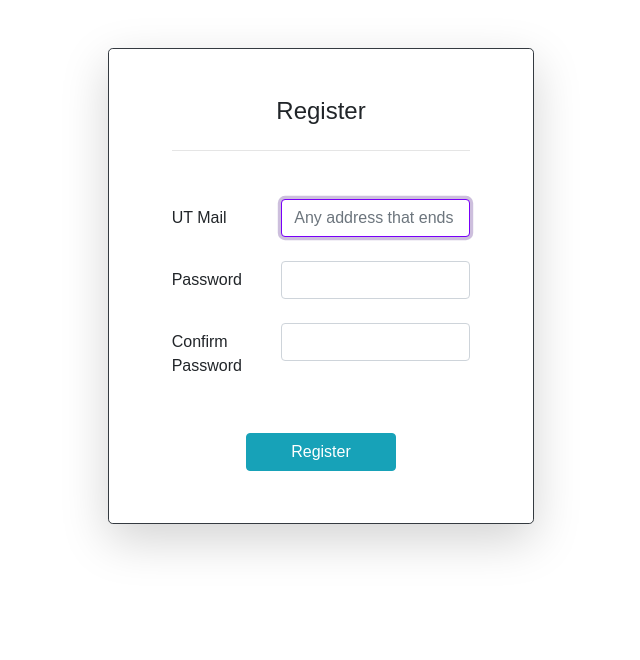
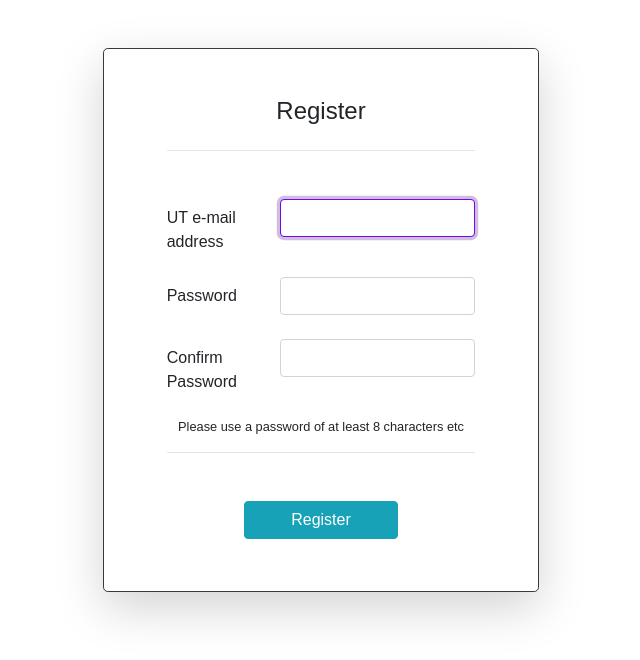
Before and after one commit to utwente-db/DAB, a Django app: page /register/ in a window 1280 px wide. Shown: the top 660 px of the page, without its empty margins (319-959 px from the left). Run offline with Django 3.2, Linux system fonts and the light colour scheme; some libraries are stand-ins or nearby versions.

Commit message:
fixed div spacing

```diff
--- a/designapp1/forms.py
+++ b/designapp1/forms.py
@@ -10,7 +10,6 @@ class RegisterForm(forms.Form):
                 # 'placeholder': 'your.name@student.utwente.nl'
                 'id': 'register-email-field',
                 'autofocus': 'True',
-                'placeholder': 'Any address that ends with utwente.nl'
             }
         ), required=True, label='email', max_length=256
     )
--- a/designapp1/templates/register.html
+++ b/designapp1/templates/register.html
@@ -9,37 +9,40 @@
 {% endblock %}
 
 {% block content %}
-    <div class="mt-5 col-10 col-sm-6 col-lg-4 center-block
+        <div class="row">
+            <div class="mt-5 col-10 col-md-7 col-xl-4 center-block
     container border border-dark rounded-lg shadow-lg bg-white">
                 <!-- Register Form -->
                 <div class="p-5"> {# actual content #}
                     <p class="text-center h4 mb-4">Register</p>
                     <hr/>
                     <div class="mt-5 form-group row">
-                <label for="email" class="col-md-4 col-form-label center-block">UT Mail</label>
-                <div class="col-8">
+                        <label for="email" class="col-12 col-md-4 col-form-label">UT e-mail address</label>
+                        <div class="col-12 col-md-8">
                             {{ form.mail }}
                             <div class="invalid-feedback"></div>
                         </div>
 
                     </div>
                     <div class="form-group row">
-                <label for="password" class="col-4 col-form-label">Password</label>
-                <div class="col-8">
+                        <label for="password" class="col-12 col-md-4 col-form-label">Password</label>
+                        <div class="col-12 col-md-8">
                             {{ form.password }}
                             <div class="invalid-feedback"></div>
                         </div>
                     </div>
                     <div class="form-group row">
-                <label for="passwordConfirm" class="col-4 col-form-label">Confirm Password</label>
-                <div class="col-8">
+                        <label for="passwordConfirm" class="col-12 col-md-4 col-form-label">Confirm Password</label>
+                        <div class="col-12 col-md-8">
                             {{ form.passwordConfirm }}
                             <div class="invalid-feedback"></div>
                         </div>
                     </div>
-{#            <div class="font-weight-light row text-center h4"> yeet</div>#}
+                    <p class="text-center small mb-2">Please use a password of at least 8 characters etc</p>
+                    <hr>
                     <button class="btn btn-info btn-block mt-5 mb-1 col-md-6 offset-md-3" id="register-button">Register
                     </button>
                 </div>
             </div>
+        </div>
 {% endblock %}
--- a/src/frontend/scripts/register.ts
+++ b/src/frontend/scripts/register.ts
@@ -55,10 +55,10 @@ function validEmail(): boolean {
             setValid(registerEmailField);
             return true;
         } else {
-            setInvalid(registerEmailField, "Not a valid utwente.nl address");
+            setInvalid(registerEmailField, "Please enter a valid utwente.nl address");
         }
     } else {
-        setInvalid(registerEmailField, "Not a valid email address");
+        setInvalid(registerEmailField, "Please enter a valid email address");
     }
     return false;
 }
```
Also changed, not shown: frontend/scripts/courses.js. Lines whose indentation alone changed are shown as unchanged.
